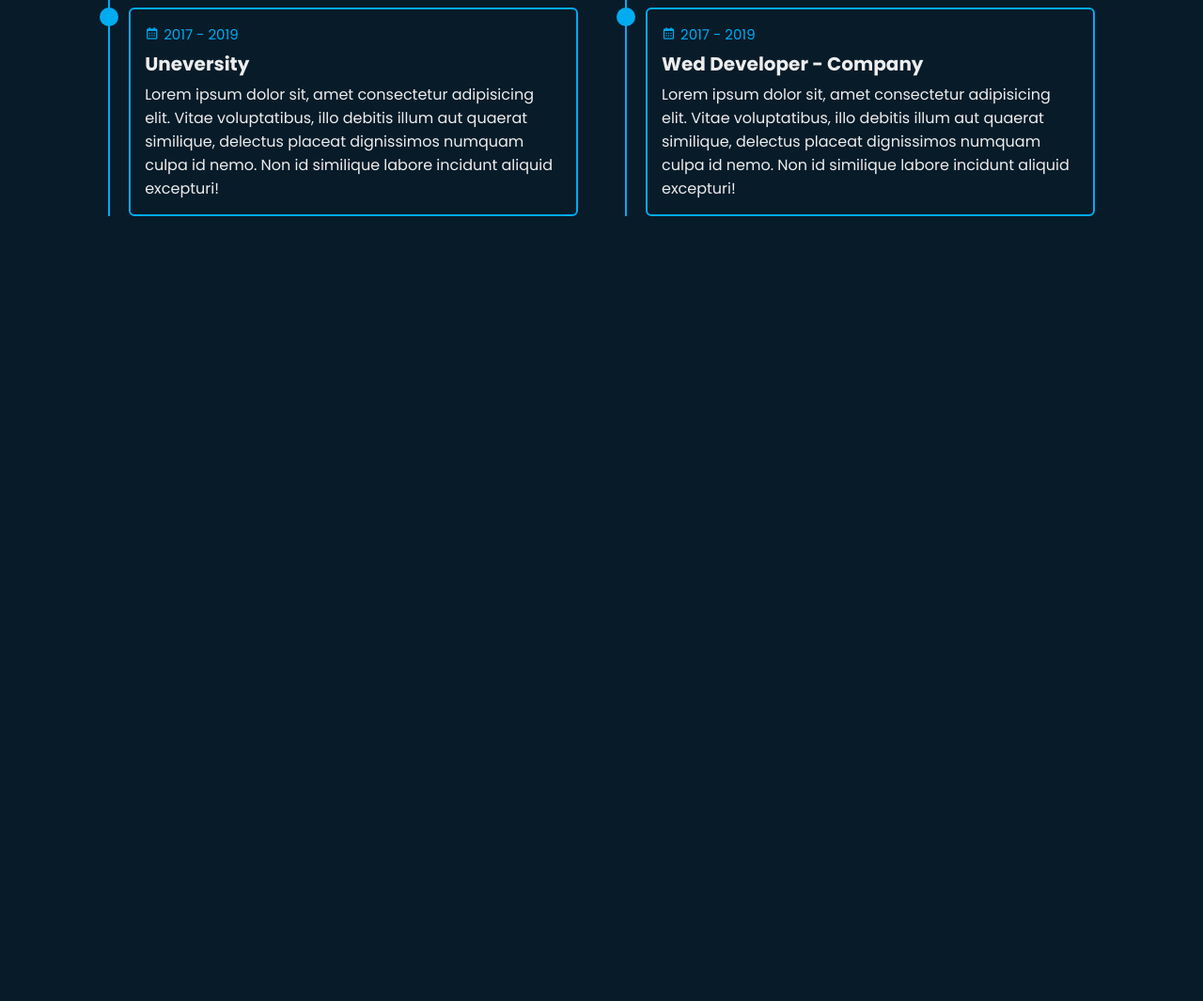
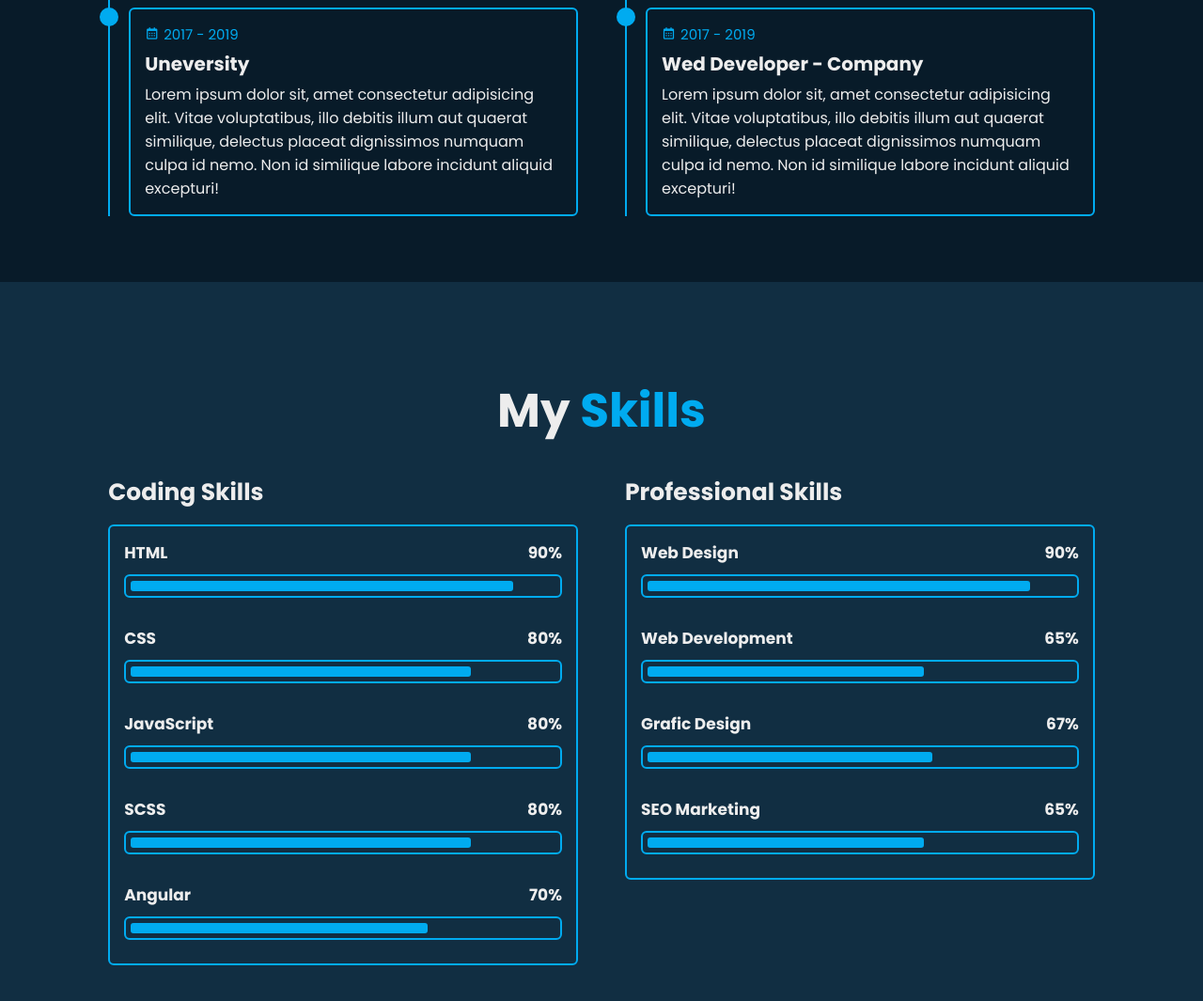
Before and after one commit to YaroslavKashkarov/My_portfolio, a website: page index.html in a window 1280 px wide. Shown: the part 2334-3399 px from the top of the page at 94% size. Before the commit the page ends 2634 px from the top, so only its background shows below. Drawn offline with nearby package versions, Linux system fonts and the light colour scheme; files whose address does not match are found by name.

```diff
--- a/assets/css/style.css
+++ b/assets/css/style.css
@@ -395,3 +395,114 @@
   font-size: 1.6rem;
   padding-top: .5rem;
 }
+
+.skills {
+  min-height: auto;
+  padding-bottom: 7rem;
+  background: var(--second-bg-color);
+}
+
+.skills .skills-row {
+  display: flex;
+  flex-wrap: wrap;
+  gap: 5rem;
+}
+
+.skills-row .skills-column {
+  flex: 1 1 40rem;
+}
+
+.skills-column .title {
+  font-size: 2.5rem;
+  margin: 0 0 1.5rem;
+}
+
+.skills-box .skills-content {
+  position: relative;
+  border: .2rem solid var(--main-color);
+  border-radius: .6rem;
+  padding: .5rem 1.5rem;
+  z-index: 1;
+  overflow: hidden;
+}
+
+.skills-box .skills-content::before {
+  content: '';
+  position: absolute;
+  top: 0;
+  left: 0;
+  width: 0;
+  height: 100%;
+  background: var(--bg-color);
+  z-index: -1;
+  transition: .5s;
+}
+
+.skills-box .skills-content:hover:before {
+  width: 100%;
+}
+
+.skills-content .progress {
+  padding: 1rem 0;
+}
+
+.skills-content .progress h3 {
+  font-size: 1.7rem;
+  display: flex;
+  justify-content: space-between;
+}
+
+.skills-content .progress h3 span {
+  color: var(--text-color);
+}
+
+.skills-content .progress .bar {
+  height: 2.5rem;
+  border-radius: .6rem;
+  border: .2rem solid var(--main-color);
+  padding: .5rem;
+  margin: 1rem 0;
+}
+
+.skills-content .progress .bar span {
+  display: block;
+  height: 100%;
+  border-radius: .3rem;
+  background: var(--main-color);
+}
+
+.skills-column:nth-child(1) .skills-content .progress:nth-child(1) .bar span {
+  width: 90%;
+}
+
+.skills-column:nth-child(1) .skills-content .progress:nth-child(2) .bar span {
+  width: 80%;
+}
+
+.skills-column:nth-child(1) .skills-content .progress:nth-child(3) .bar span {
+  width: 80%;
+}
+
+.skills-column:nth-child(1) .skills-content .progress:nth-child(4) .bar span {
+  width: 80%;
+}
+
+.skills-column:nth-child(1) .skills-content .progress:nth-child(5) .bar span {
+  width: 70%;
+}
+
+.skills-column:nth-child(2) .skills-content .progress:nth-child(1) .bar span {
+  width: 90%;
+}
+
+.skills-column:nth-child(2) .skills-content .progress:nth-child(2) .bar span {
+  width: 65%;
+}
+
+.skills-column:nth-child(2) .skills-content .progress:nth-child(3) .bar span {
+  width: 67%;
+}
+
+.skills-column:nth-child(2) .skills-content .progress:nth-child(4) .bar span {
+  width: 65%;
+}
--- a/index.html
+++ b/index.html
@@ -61,7 +61,7 @@
     <h2 class="heading">About <span>Me</span></h2>
 
     <div class="about-img">
-      <img src="src/images/foto.jpg" alt="img">
+      <img src="assets/images/foto.jpg" alt="img">
       <span class="circle-spin"></span>
     </div>
 
@@ -154,11 +154,81 @@
           </div>
         </div>
       </div>
-
     </div>
   </section>
 
-  <script src="src/js/script.js"></script>
+  <!-- created skills section design -->
+
+  <section class="skills" id="skills">
+    <h2 class="heading">My <span>Skills</span></h2>
+
+    <div class="skills-row">
+      <div class="skills-column">
+        <h3 class="title">Coding Skills</h3>
+
+        <div class="skills-box">
+          <div class="skills-content">
+            <div class="progress">
+              <h3>HTML <span>90%</span></h3>
+              <div class="bar"><span></span></div>
+            </div>
+
+            <div class="progress">
+              <h3>CSS <span>80%</span></h3>
+              <div class="bar"><span></span></div>
+            </div>
+
+            <div class="progress">
+              <h3>JavaScript <span>80%</span></h3>
+              <div class="bar"><span></span></div>
+            </div>
+
+            <div class="progress">
+              <h3>SCSS <span>80%</span></h3>
+              <div class="bar"><span></span></div>
+            </div>
+
+            <div class="progress">
+              <h3>Angular <span>70%</span></h3>
+              <div class="bar"><span></span></div>
+            </div>
+          </div>
+        </div>
+      </div>
+
+      <div class="skills-column">
+        <h3 class="title">Professional Skills</h3>
+
+        <div class="skills-box">
+          <div class="skills-content">
+            <div class="progress">
+              <h3>Web Design <span>90%</span></h3>
+              <div class="bar"><span></span></div>
+            </div>
+
+            <div class="progress">
+              <h3>Web Development <span>65%</span></h3>
+              <div class="bar"><span></span></div>
+            </div>
+
+            <div class="progress">
+              <h3>Grafic Design <span>67%</span></h3>
+              <div class="bar"><span></span></div>
+            </div>
+
+            <div class="progress">
+              <h3>SEO Marketing <span>65%</span></h3>
+              <div class="bar"><span></span></div>
+            </div>
+          </div>
+        </div>
+      </div>
+    </div>
+  </section>
+
+  <!-- contact section design -->
+
+  <script src="assets/js/script.js"></script>
 </body>
 
 </html>
--- a/package.json
+++ b/package.json
@@ -17,8 +17,5 @@
     "postcss-discard-comments": "^5.1.2",
     "sass": "^1.59.3",
     "sort-css-media-queries": "^2.1.1"
-  },
-  "dependencies": {
-    "webpack": "^5.91.0"
   }
 }
```
